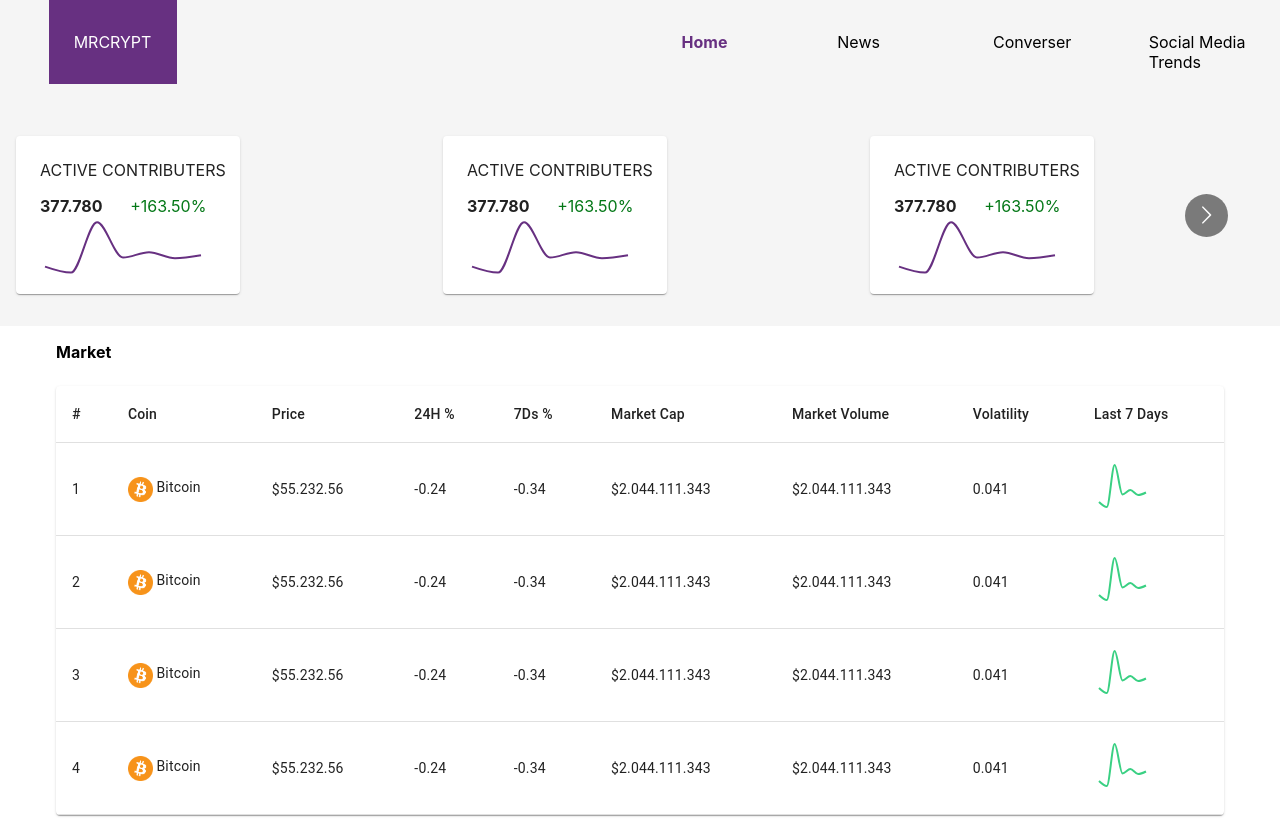
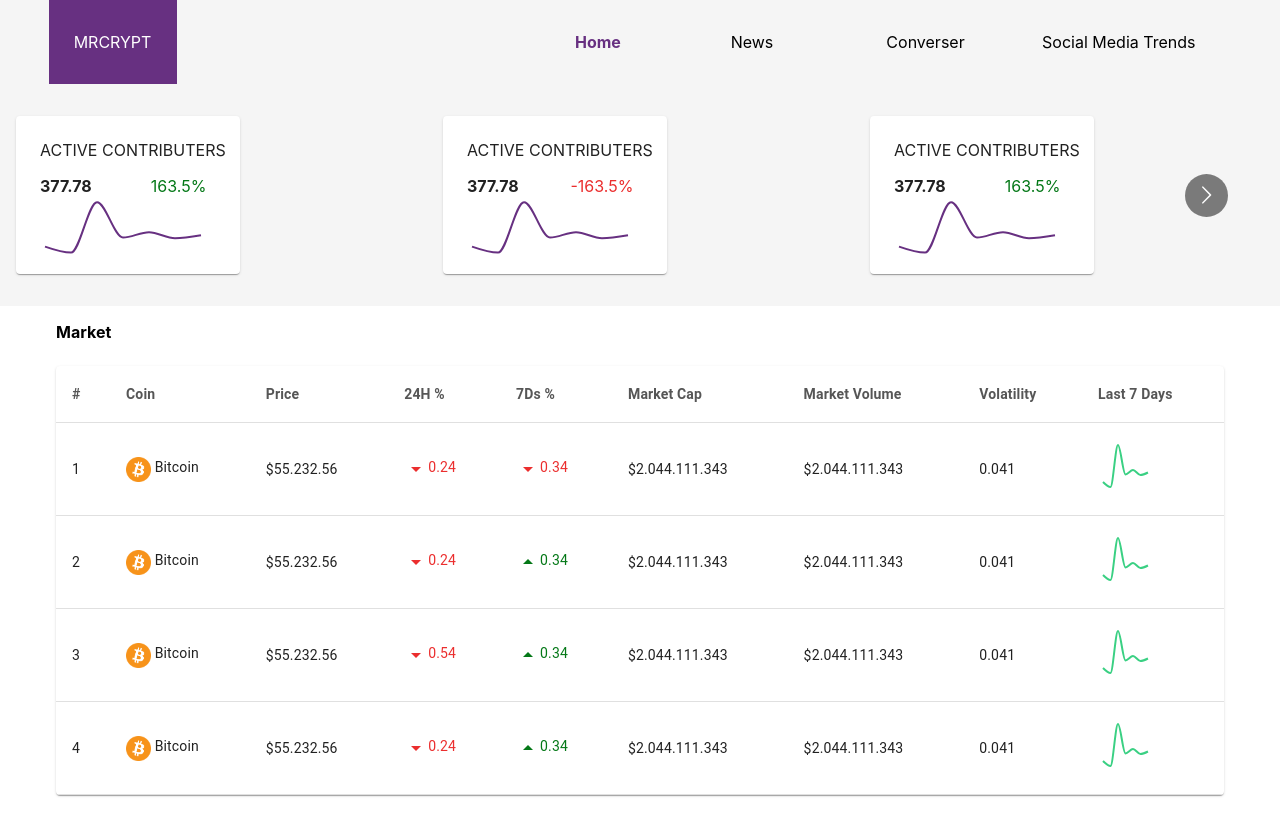
Before and after one commit to anamargaridarl/mrcrypt-lapd, a React (Create React App) app in the folder fe/: page /home in a window 1280 px wide. Built offline with nearby package versions, Linux system fonts and the light colour scheme.

Commit message:
feat: finished page

```diff
--- /dev/null
+++ b/fe/src/components/CarouselItem.js
@@ -0,0 +1,91 @@
+import React from 'react'
+//@core-material-ui
+import { Paper } from "@material-ui/core";
+import Grid from "@material-ui/core/Grid";
+
+//@components
+import TinyChart from "./TinyChart";
+
+//@core-material-ui
+import { makeStyles } from "@material-ui/core/styles";
+
+//@stylying
+import "react-multi-carousel/lib/styles.css";
+import {  green, purple, red } from "../styles/colors";
+
+const useStyles = makeStyles({
+    paper: {
+      width: "13em",
+      margin: "2em 1em",
+      padding: "0.5em",
+      justifyContent: "center",
+    },
+    body: {
+      margin: "0 1em",
+    },
+    innerElement: {
+      width: "80%",
+    },
+    growthElement: {
+      color: green,
+    },
+  });
+
+//Example data TODO: fetch data from backend
+const data = [
+    {
+      name: "Page A",
+      pv: 2400,
+    },
+    {
+      name: "Page B",
+      pv: 1398,
+    },
+    {
+      name: "Page C",
+      pv: 9800,
+    },
+    {
+      name: "Page D",
+      pv: 3908,
+    },
+    {
+      name: "Page E",
+      pv: 4800,
+    },
+    {
+      name: "Page F",
+      pv: 3800,
+    },
+    {
+      name: "Page G",
+      pv: 4300,
+    },
+  ];
+
+export default function CarouselItem({name, value, growth}) {
+
+    const { paper, innerElement, growthElement, body } = useStyles();
+    return (
+             <Paper className={paper}>
+      <Grid
+        className={body}
+        container
+        justify="flex-start"
+        alignItems="flex-start"
+      >
+        <p>{name}</p>
+        <Grid container className={innerElement} justify="space-between">
+          <Grid item>
+            {" "}
+            <b>{value} </b>
+          </Grid>
+          <Grid item className={growthElement} style= {{color:growth < 0? red : green }}>
+            {growth + "%"}
+          </Grid>
+        </Grid>
+        <TinyChart widthContainer={"80%"} heightContainer={70} strokeColor={purple} dataAux={data}></TinyChart>
+      </Grid>
+    </Paper>
+    )
+}
--- a/fe/src/components/CoinTable.js
+++ b/fe/src/components/CoinTable.js
@@ -1,4 +1,4 @@
-import React from "react";
+import React, {useEffect, useState} from "react";
 
 //@core-material-ui
 import { makeStyles } from "@material-ui/core/styles";
@@ -11,17 +11,196 @@ import TableRow from "@material-ui/core/TableRow";
 import Paper from "@material-ui/core/Paper";
 import Grid from "@material-ui/core/Grid";
 
+//@core-material-ui:icons
+import ArrowDropDownIcon from '@material-ui/icons/ArrowDropDown';
+import ArrowDropUpIcon from '@material-ui/icons/ArrowDropUp';
+
 //@components
 import TinyChart from "./TinyChart";
 
 //@stylying
-import { lightGreen } from "../styles/colors";
+import { lightGreen, darkGrey, red, green } from "../styles/colors";
 
 const useStyles = makeStyles({
   table: {
     minWidth: 650,
   },
+  tableHead:{
+    "& .MuiTableCell-head": {
+    fontWeight: "bold",
+    color: darkGrey
+    }
+  }
 });
+
+
+//Example data TODO: fetch data from backend
+const data = [
+  {
+    id: 1,
+    coin: "Bitcoin",
+    imageUrl: "./assets/bitcoin.png",
+    price: "$55.232.56",
+    twentyfour: -0.24,
+    seven: -0.34,
+    cap: "$2.044.111.343",
+    volume: "$2.044.111.343",
+    volatility: 0.041,
+    data: [
+      {
+        name: "Page A",
+        pv: 2400,
+      },
+      {
+        name: "Page B",
+        pv: 1398,
+      },
+      {
+        name: "Page C",
+        pv: 9800,
+      },
+      {
+        name: "Page D",
+        pv: 3908,
+      },
+      {
+        name: "Page E",
+        pv: 4800,
+      },
+      {
+        name: "Page F",
+        pv: 3800,
+      },
+      {
+        name: "Page G",
+        pv: 4300,
+      },
+    ]
+  },
+  {
+    id: 2,
+    coin: "Bitcoin",
+    imageUrl: "./assets/bitcoin.png",
+    price: "$55.232.56",
+    twentyfour: -0.24,
+    seven: 0.34,
+    cap: "$2.044.111.343",
+    volume: "$2.044.111.343",
+    volatility: 0.041,
+    data: [
+      {
+        name: "Page A",
+        pv: 2400,
+      },
+      {
+        name: "Page B",
+        pv: 1398,
+      },
+      {
+        name: "Page C",
+        pv: 9800,
+      },
+      {
+        name: "Page D",
+        pv: 3908,
+      },
+      {
+        name: "Page E",
+        pv: 4800,
+      },
+      {
+        name: "Page F",
+        pv: 3800,
+      },
+      {
+        name: "Page G",
+        pv: 4300,
+      },
+    ]
+  },
+  {
+    id: 3,
+    coin: "Bitcoin",
+    imageUrl: "./assets/bitcoin.png",
+    price: "$55.232.56",
+    twentyfour: -0.54,
+    seven: 0.34,
+    cap: "$2.044.111.343",
+    volume: "$2.044.111.343",
+    volatility: 0.041,
+    data: [
+      {
+        name: "Page A",
+        pv: 2400,
+      },
+      {
+        name: "Page B",
+        pv: 1398,
+      },
+      {
+        name: "Page C",
+        pv: 9800,
+      },
+      {
+        name: "Page D",
+        pv: 3908,
+      },
+      {
+        name: "Page E",
+        pv: 4800,
+      },
+      {
+        name: "Page F",
+        pv: 3800,
+      },
+      {
+        name: "Page G",
+        pv: 4300,
+      },
+    ]
+},
+  {
+    id: 4,
+    coin: "Bitcoin",
+    imageUrl: "./assets/bitcoin.png",
+    price: "$55.232.56",
+    twentyfour: -0.24,
+    seven: 0.34,
+    cap: "$2.044.111.343",
+    volume: "$2.044.111.343",
+    volatility: 0.041,
+    data: [
+      {
+        name: "Page A",
+        pv: 2400,
+      },
+      {
+        name: "Page B",
+        pv: 1398,
+      },
+      {
+        name: "Page C",
+        pv: 9800,
+      },
+      {
+        name: "Page D",
+        pv: 3908,
+      },
+      {
+        name: "Page E",
+        pv: 4800,
+      },
+      {
+        name: "Page F",
+        pv: 3800,
+      },
+      {
+        name: "Page G",
+        pv: 4300,
+      },
+    ]
+  },
+]
 
 function createData(
   nb,
@@ -49,86 +228,49 @@ function createData(
   };
 }
 
-const imageCoin = (
-  <img alt="Coin" width={"25px"} src={"./assets/bitcoin.png"} />
-);
-
-const rows = [
-  createData(
-    1,
-    "Bitcoin",
-    imageCoin,
-    "$55.232.56",
-    -0.24,
-    -0.34,
-    "$2.044.111.343",
-    "$2.044.111.343",
-    0.041,
-    <TinyChart
-      widthContainer={"50%"}
-      heightContainer={60}
-      strokeColor={lightGreen}
-    ></TinyChart>
-  ),
-  createData(
-    2,
-    "Bitcoin",
-    imageCoin,
-    "$55.232.56",
-    -0.24,
-    -0.34,
-    "$2.044.111.343",
-    "$2.044.111.343",
-    0.041,
-    <TinyChart
-      widthContainer={"50%"}
-      heightContainer={60}
-      strokeColor={lightGreen}
-    ></TinyChart>
-  ),
-  createData(
-    3,
-    "Bitcoin",
-    imageCoin,
-    "$55.232.56",
-    -0.24,
-    -0.34,
-    "$2.044.111.343",
-    "$2.044.111.343",
-    0.041,
-    <TinyChart
-      widthContainer={"50%"}
-      heightContainer={60}
-      strokeColor={lightGreen}
-    ></TinyChart>
-  ),
-  createData(
-    4,
-    "Bitcoin",
-    imageCoin,
-    "$55.232.56",
-    -0.24,
-    -0.34,
-    "$2.044.111.343",
-    "$2.044.111.343",
-    0.041,
-    <TinyChart
-      widthContainer={"50%"}
-      heightContainer={60}
-      strokeColor={lightGreen}
-    ></TinyChart>
-  ),
-];
+const imageCoin = (url) => {
+  return (<img alt="Coin" width={"25px"} src={url} />)
+}
 
 export default function BasicTable() {
+
+  const [rows, setRows] = useState([])
+
+  const createRows = () => {
+
+    const rows = data.map((element) => {
+      return createData(
+        element.id,
+        element.coin,
+        imageCoin(element.imageUrl),
+        element.price,
+        element.twentyfour,
+        element.seven,
+        element.cap,
+        element.volume,
+        element.volatility,
+        <TinyChart
+          widthContainer={"50%"}
+          heightContainer={60}
+          strokeColor={lightGreen}
+          dataAux= {element.data}
+        ></TinyChart>
+      )
+    })
+    setRows(rows)
+  };
+
+  useEffect(() => {
+    createRows();
+  }, [])
   const classes = useStyles();
 
   return (
     <TableContainer component={Paper}>
       <Table className={classes.table} aria-label="simple table">
-        <TableHead>
-          <TableRow>
-            <TableCell>#</TableCell>
+        <TableHead  >
+          <TableRow className={classes.tableHead}>
+            <TableCell align="left" >#</TableCell>
             <TableCell align="left">Coin</TableCell>
             <TableCell align="left">Price</TableCell>
             <TableCell align="left">24H %</TableCell>
@@ -151,8 +293,8 @@ export default function BasicTable() {
                 </Grid>
               </TableCell>
               <TableCell align="left">{row.price}</TableCell>
-              <TableCell align="left">{row.twentyfour}</TableCell>
-              <TableCell align="left">{row.seven}</TableCell>
+              <TableCell style= {{color:row.twentyfour < 0? red : green }} align="left">{row.twentyfour < 0 ? <Grid container><ArrowDropDownIcon/> {Math.abs(row.twentyfour)} </Grid>: <Grid container><ArrowDropUpIcon/> {Math.abs(row.twentyfour)} </Grid> }</TableCell>
+              <TableCell style= {{color:row.seven < 0? red : green }} align="left">{row.seven < 0 ? <Grid container><ArrowDropDownIcon/> {Math.abs(row.seven)} </Grid>: <Grid container><ArrowDropUpIcon/> {Math.abs(row.seven)} </Grid>}</TableCell>
               <TableCell align="left">{row.cap}</TableCell>
               <TableCell align="left">{row.volume}</TableCell>
               <TableCell align="left">{row.volatility}</TableCell>
--- a/fe/src/components/HomeCarousel.js
+++ b/fe/src/components/HomeCarousel.js
@@ -1,18 +1,14 @@
 import Carousel from "react-multi-carousel";
-
-//@core-material-ui
-import { Paper } from "@material-ui/core";
-import Grid from "@material-ui/core/Grid";
-
-//@components
-import TinyChart from "./TinyChart";
 
 //@core-material-ui
 import { makeStyles } from "@material-ui/core/styles";
 
 //@stylying
 import "react-multi-carousel/lib/styles.css";
-import { grey, green, purple } from "../styles/colors";
+import { grey } from "../styles/colors";
+
+//@components
+import CarouselItem from "./CarouselItem";
 
 const responsive = {
   superLargeDesktop: {
@@ -41,70 +37,76 @@ const responsive = {
 const useStyles = makeStyles({
   background: {
     backgroundColor: grey,
-  },
-  paper: {
-    width: "13em",
-    margin: "2em 1em",
-    padding: "0.5em",
-    justifyContent: "center",
-  },
-  body: {
-    margin: "0 1em",
-  },
-  innerElement: {
-    width: "80%",
-  },
-  growthElement: {
-    color: green,
-  },
+  }
 });
 
+//fetch data from backend for the items
+
+const data = [
+  {
+    name: "ACTIVE CONTRIBUTERS",
+    value: 377.780,
+    growth: 163.50
+  },
+  {
+    name: "ACTIVE CONTRIBUTERS",
+    value: 377.780,
+    growth: -163.50
+  },
+  {
+    name: "ACTIVE CONTRIBUTERS",
+    value: 377.780,
+    growth: +163.50
+  },
+  {
+    name: "ACTIVE CONTRIBUTERS",
+    value: 377.780,
+    growth: +163.50
+  },
+  {
+    name: "ACTIVE CONTRIBUTERS",
+    value: 377.780,
+    growth: +163.50
+  },
+  {
+    name: "ACTIVE CONTRIBUTERS",
+    value: 377.780,
+    growth: +163.50
+  },
+  {
+    name: "ACTIVE CONTRIBUTERS",
+    value: 377.780,
+    growth: +163.50
+  },
+  {
+    name: "ACTIVE CONTRIBUTERS",
+    value: 377.780,
+    growth: +163.50
+  },
+  {
+    name: "ACTIVE CONTRIBUTERS",
+    value: 377.780,
+    growth: +163.50
+  },
+  {
+    name: "ACTIVE CONTRIBUTERS",
+    value: 377.780,
+    growth: +163.50
+  }
+]
 function Carousel2() {
   const { background } = useStyles();
 
   return (
     <div>
       <Carousel className={background} responsive={responsive}>
-        <Item />
-        <Item />
-        <Item />
-        <Item />
-        <Item />
-        <Item />
-        <Item />
-        <Item />
-        <Item />
-        <Item />
+        {data.map((element) => {
+            return (<CarouselItem name={element.name} value={element.value} growth={element.growth}/>)
+          })
+        }
       </Carousel>
     </div>
   );
 }
 
-function Item() {
-  const { paper, innerElement, growthElement, body } = useStyles();
-
-  return (
-    <Paper className={paper}>
-      <Grid
-        className={body}
-        container
-        justify="flex-start"
-        alignItems="flex-start"
-      >
-        <p>ACTIVE CONTRIBUTERS</p>
-        <Grid container className={innerElement} justify="space-between">
-          <Grid item>
-            {" "}
-            <b>377.780 </b>
-          </Grid>
-          <Grid item className={growthElement}>
-            +163.50%
-          </Grid>
-        </Grid>
-        <TinyChart widthContainer={"80%"} heightContainer={70} strokeColor={purple}></TinyChart>
-      </Grid>
-    </Paper>
-  );
-}
-
 export default Carousel2;
--- a/fe/src/components/TinyChart.js
+++ b/fe/src/components/TinyChart.js
@@ -1,4 +1,4 @@
-import React from "react";
+import React, {useState} from "react";
 import { LineChart, Line, ResponsiveContainer } from "recharts";
 
 //@core-material-ui
@@ -12,60 +12,17 @@ const useStyles = makeStyles({
   },
 });
 
-const data = [
-  {
-    name: "Page A",
-    uv: 4000,
-    pv: 2400,
-    amt: 2400,
-  },
-  {
-    name: "Page B",
-    uv: 3000,
-    pv: 1398,
-    amt: 2210,
-  },
-  {
-    name: "Page C",
-    uv: 2000,
-    pv: 9800,
-    amt: 2290,
-  },
-  {
-    name: "Page D",
-    uv: 2780,
-    pv: 3908,
-    amt: 2000,
-  },
-  {
-    name: "Page E",
-    uv: 1890,
-    pv: 4800,
-    amt: 2181,
-  },
-  {
-    name: "Page F",
-    uv: 2390,
-    pv: 3800,
-    amt: 2500,
-  },
-  {
-    name: "Page G",
-    uv: 3490,
-    pv: 4300,
-    amt: 2100,
-  },
-];
-
 export default function TinyChart({
   widthContainer,
   heightContainer,
   strokeColor,
+  dataAux
 }) {
   const props = {
     strokeColor: strokeColor,
   };
   const { chart } = useStyles(props);
+  const [data] = useState(dataAux);
 
   return (
     <ResponsiveContainer width={widthContainer} height={heightContainer}>
--- a/fe/src/components/TopBar.js
+++ b/fe/src/components/TopBar.js
@@ -34,7 +34,7 @@ export default function TopBar() {
   return (
     <div>
       <Grid className={classes.back} container justify="space-around">
-        <Grid item xs={12} sm={6} md={6} lg={6}>
+        <Grid item xs={12} sm={6} md={6} lg={5}>
           <Grid container>
             <Paper square className={classes.logo} elevation={0}>
               <LogoTitle tColor={white} name={"MRCRYPT"} />
@@ -50,7 +50,7 @@ export default function TopBar() {
         <Grid className={classes.spacing} item xs={12} sm={6} md={6} lg={1}>
           <Link tColor={black} name={"Converser"} />
         </Grid>
-        <Grid className={classes.spacing} item xs={12} sm={6} md={6} lg={1}>
+        <Grid className={classes.spacing} item xs={12} sm={6} md={6} lg={2}>
           <Link tColor={black} name={"Social Media Trends"} />
         </Grid>
       </Grid>
--- a/fe/src/styles/colors.js
+++ b/fe/src/styles/colors.js
@@ -4,6 +4,9 @@ const black = "#000000";
 const grey = "#F5F5F5";
 const green = "#047817"
 const lightGreen = "#3AD083"
+const darkGrey = "#565656"
+const red = "#EB2E2E"
 
 
-export { purple, white, black, grey, green,lightGreen};
+
+export { purple, white, black, grey, green,lightGreen, darkGrey, red};
```
